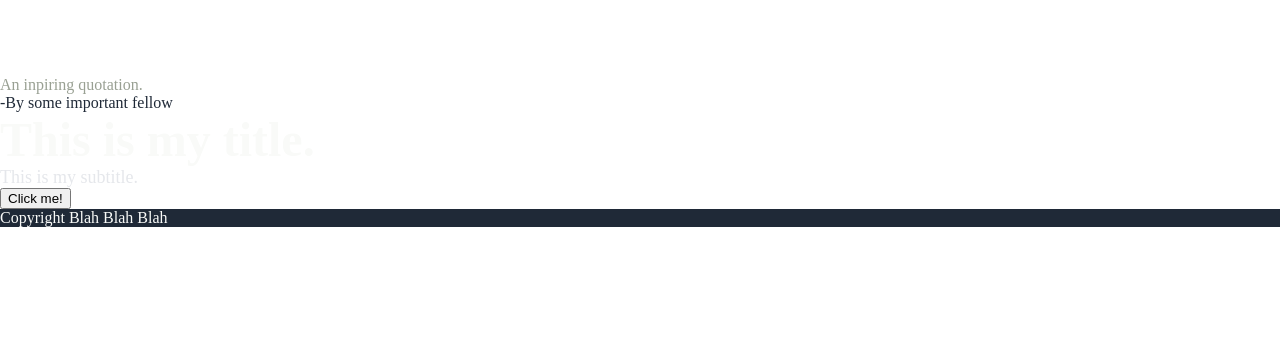
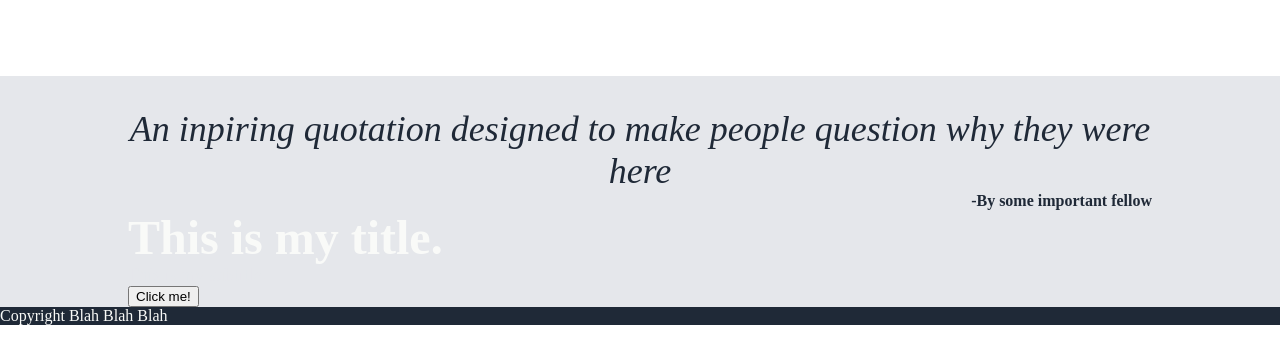
Before and after one commit to pcho101/landing-page, a plain HTML site: page index.html in a window 1280 px wide. Shown: the part 420-784 px from the top of the page. Drawn offline with Linux system fonts and the light colour scheme.

Commit message:
Structure layout to quote section

```diff
--- a/index.html
+++ b/index.html
@@ -59,7 +59,7 @@
         </div>
         <div class="quote">
             <div class="quotation">
-                An inpiring quotation.
+                An inpiring quotation designed to make people question why they were here
             </div>
             <div class="quote-author">
                 -By some important fellow
--- a/style.css
+++ b/style.css
@@ -107,11 +107,24 @@ img {
 }
 
 .quote {
-    color: #99a093;
+    background-color: #E5E7EB;
+    display: flex;
+    flex-direction: column;
+    padding: 0px 128px;
+}
+
+.quotation {
+    color: #1F2937;
+    font-size: 36px;
+    font-style: italic;
+    text-align: center;
+    padding-top: 32px;
 }
 
 .quote-author {
-    color: #1F2937
+    color: #1F2937;
+    font-weight: bold;
+    text-align: right;
 }
 
 .title-bot {
```
